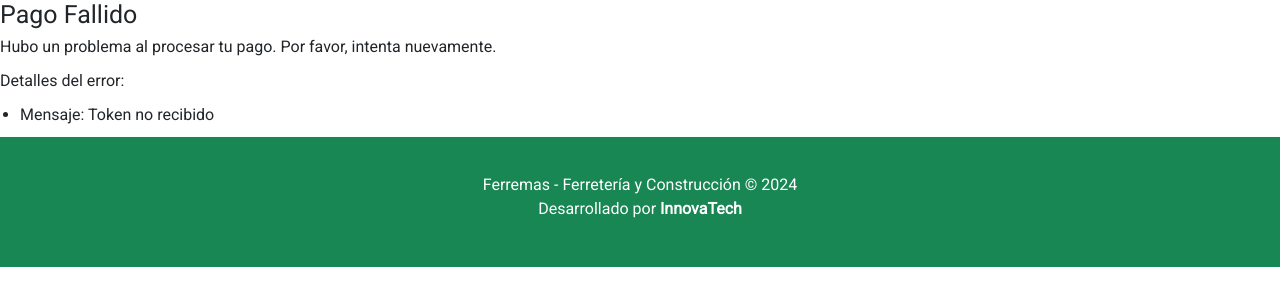
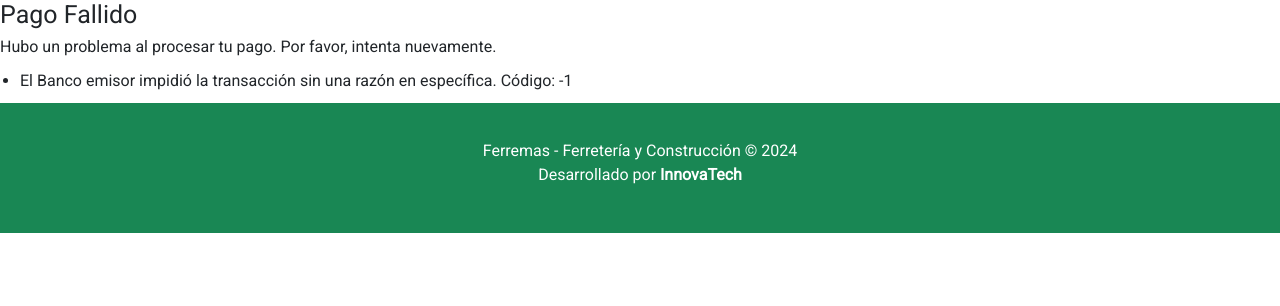
Before and after one commit to vgalvezroldan/Ferreteria-Django, a Django app: page /webpay_confirmacion/ in a window 1280 px wide. Shown: the part 160-466 px from the top of the page. Run offline with Django 5.2, Linux system fonts and the light colour scheme.

Commit message:
Grandes Cambios

```diff
--- a/Ferremas_APP/templates/pago_fallido.html
+++ b/Ferremas_APP/templates/pago_fallido.html
@@ -3,8 +3,8 @@
 {% block contenido %}
 <h1>Pago Fallido</h1>
 <p>Hubo un problema al procesar tu pago. Por favor, intenta nuevamente.</p>
-<p>Detalles del error:</p>
+
 <ul>
-    <li>Mensaje: {{ mensaje }}</li>
+    <li>El Banco emisor impidió la transacción sin una razón en específica. Código: -1</li>
 </ul>
 {% endblock %}
```
Also changed, not shown: db.sqlite3.
